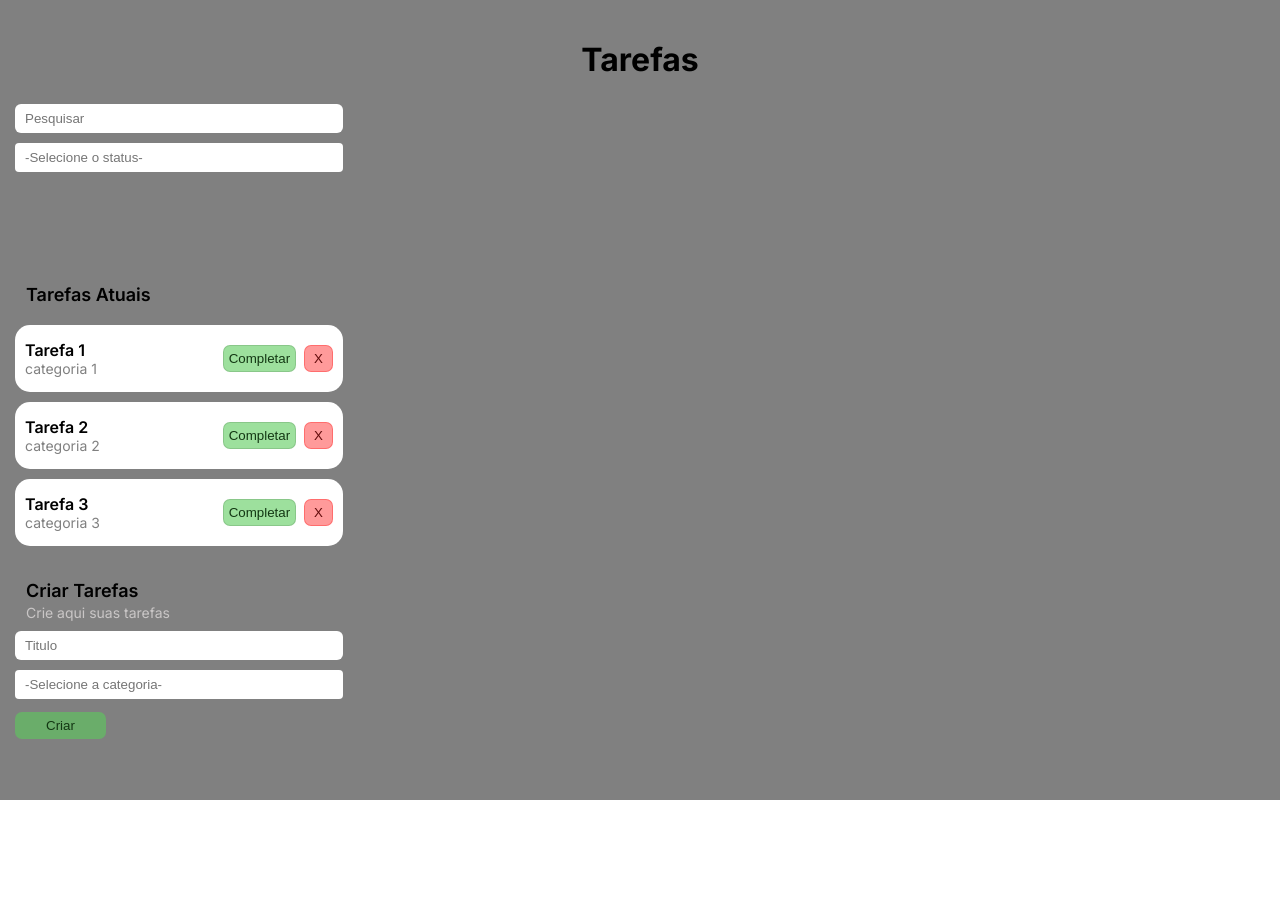
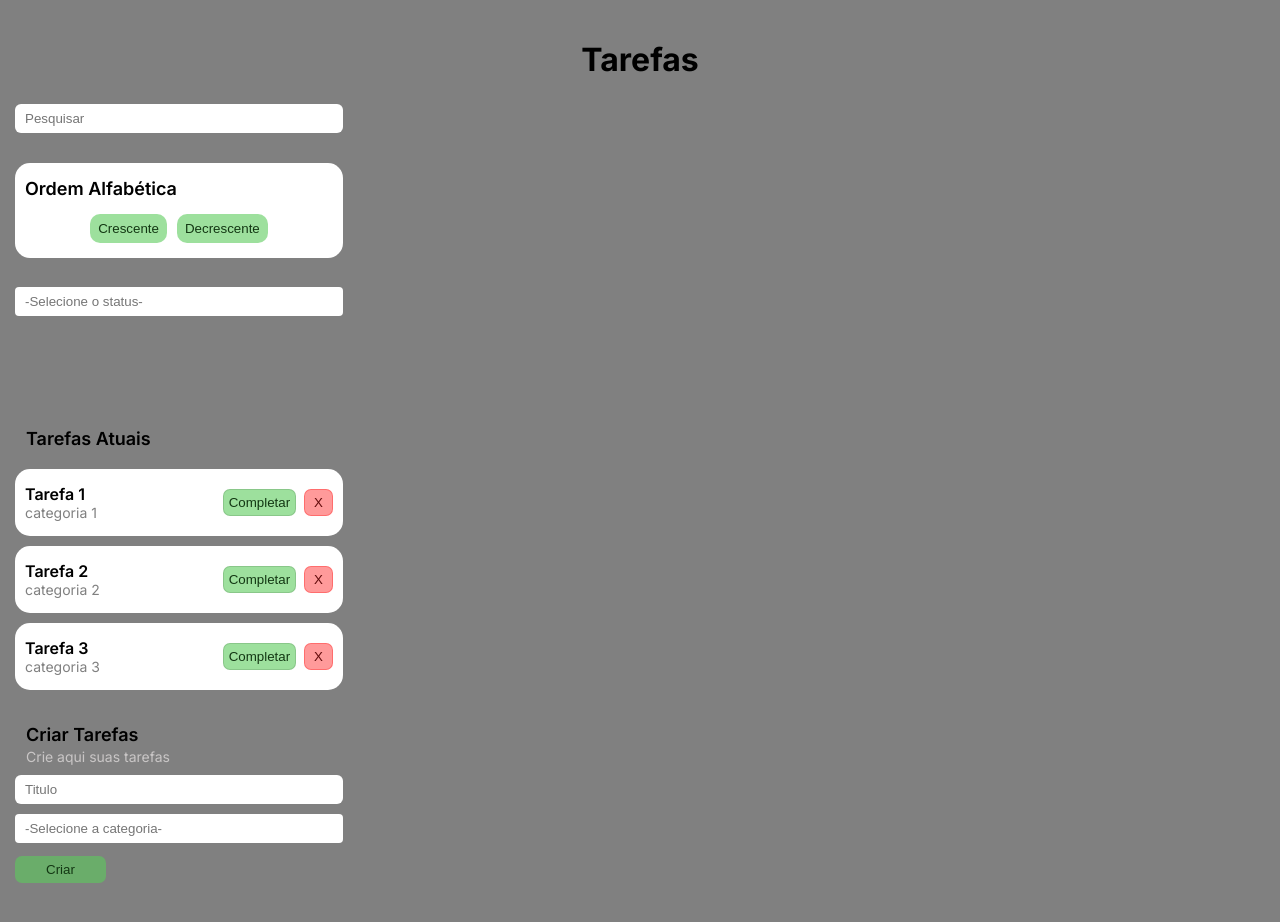
Before and after one commit to hellenpaula/to-do-list, a React (Vite) app: page / in a window 1280 px wide. Shown: the top 922 px of the page. Before the commit the page ends 801 px from the top, so only its background shows below. Built offline with nearby package versions, Linux system fonts and the light colour scheme.

Commit message:
feat: criando funcionalidade de ordenação de tarefas

```diff
--- a/src/App.css
+++ b/src/App.css
@@ -8,7 +8,7 @@
 
 .App {
     min-width:100%;
-    min-height: 100vh;
+    /* min-height: 1000vh; */
     background-color: grey;
     font-family: "Inter";
 }
@@ -20,6 +20,7 @@
 
 .container {
     padding: 40px 15px;
+    min-height: 129vh;
 }
 
 .containerAreaTarefas {
--- a/src/App.jsx
+++ b/src/App.jsx
@@ -9,6 +9,8 @@ import TodoForm from './components/criacaoTarefas/TodoForm';
 
 import Search from './components/filtragem/Search';
 import DropDown from './components/criacaoTarefas/DropDown';
+
+import Order from './components/filtragem/Order';
 
 function App() {
   // todo padrão:
@@ -114,6 +116,39 @@ function App() {
     setTodosSearch(newTodosStatus);
   }
 
+  function verificationButton(e) {
+        // console.log(e.target.value);
+        // console.log("função verification button");
+        if (e.target.value === "Crescente") {
+            ascendingOrder();
+        } else {
+            descendingOrder();
+        }
+    }
+
+  function ascendingOrder() {
+    console.log("Ordenando");
+
+    // mapeia o state todos mostrado na tela e cria um array apenas com os titulos
+    // das tarefas;
+    const newArrayOrdenado = [...todosSearch].sort((a, b) => a.text.localeCompare(b.text));
+    // todosSearch.sort((a, b) => a.text.localeCompare(b.text));
+    setTodosSearch(newArrayOrdenado);
+    setTodos(newArrayOrdenado);
+
+
+  }
+
+  function descendingOrder() {
+    console.log("Desordenando");
+
+    const newArrayDesordenado = [...todosSearch].reverse((a, b) => b.text.localeCompare(a.text));
+    setTodosSearch(newArrayDesordenado);
+    setTodos(newArrayDesordenado);
+
+  }
+
+
 console.log(todosSearch);
 
   return (
@@ -122,6 +157,10 @@ console.log(todosSearch);
         <h1 className='tituloApp'>Tarefas</h1>
 
         <Search inputSearch={inputSearch} setInputSearch={setInputSearch} searchTarefa2={searchTarefa}/>
+
+        {/* área de ordenação: */}
+        <Order /* functionAscendingOrder */ascendingOrder={ascendingOrder} /* functionDescendingOrder */descendingOrder={descendingOrder} verificationButtonParent={verificationButton}/>
+
 
         {/* aplicando componente dropdown novamente para o status */}
 
--- a/src/components/criacaoTarefas/TodoForm.jsx
+++ b/src/components/criacaoTarefas/TodoForm.jsx
@@ -5,7 +5,7 @@ import DropDown from "./DropDown";
 import "./TodoForm.css";
 
 
-function TodoForm( {todos, setTodos} ) {
+function TodoForm( {todos, setTodos, todosSearch, setTodosSearch} ) {
 
     const [tituloTarefa, setTituloTarefa] = useState("");
 
@@ -13,6 +13,7 @@ function TodoForm( {todos, setTodos} ) {
 
     function validacaoInputs(e) {
         e.preventDefault();
+        console.log("Clicou");
         // ao submeter ele seta category com o valor enviado como props pelo filho "dropdown";
 
         // validação de campos:
@@ -33,6 +34,8 @@ function TodoForm( {todos, setTodos} ) {
         ];
         console.log(newTodos);
         setTodos(newTodos);
+        setTodosSearch(newTodos);
+
         console.log(todos);
     }
 
--- /dev/null
+++ b/src/components/filtragem/Order.css
@@ -0,0 +1,29 @@
+
+.containerOrder {
+    background-color: white;
+    max-width: 328px;
+    margin: 30px 0px 19px;
+    padding: 15px 10px;
+    border-radius: 15px;
+}
+
+.tituloAreaOrder {
+    text-align: left;
+    font-size: 18px;
+    font-weight: 600;
+}
+
+.containerOrderButtons {
+    display: flex;
+    justify-content: center;
+    padding: 15px 0px 0px;
+    gap: 10px;
+}
+
+.orderButton {
+    padding: 7px 8px;
+    border-radius: 10px;
+    border: none;
+    background-color: #5bcc5b98;
+    color: rgb(19, 55, 19);
+}
--- /dev/null
+++ b/src/components/filtragem/Order.jsx
@@ -0,0 +1,37 @@
+
+import './Order.css';
+
+function Order({ascendingOrder, descendingOrder, verificationButtonParent}) {
+
+    // function verificationButton(e) {
+    //     console.log(e.target.value);
+    //     if (e.target.value === "Crescente") {
+    //         ascendingOrder(e);
+    //     } else {
+    //         descendingOrder();
+    //     }
+    // }
+
+
+    return (
+        <div className="containerOrder">
+            <h2 className="tituloAreaOrder">Ordem Alfabética</h2>
+
+            <div className="containerOrderButtons">
+                <button className="orderButton crescenteButton" onClick={(e) => {
+                    verificationButtonParent(e);
+                    // console.log(e);
+                }}
+                value={"Crescente"}>Crescente</button>
+
+                <button className="orderButton descrescenteButton" onClick={(e) =>{
+                    verificationButtonParent(e);
+                    // console.log(e);
+                }}
+                value={"Decrescente"}>Decrescente</button>
+            </div>
+        </div>
+    )
+}
+
+export default Order;
--- a/src/index.css
+++ b/src/index.css
@@ -1,3 +1,8 @@
+
+body {
+  min-height: 100%;
+}
+
 /* :root {
   --text: #6b6375;
   --text-h: #08060d;
```
Also changed, not shown: 1 other file (tests, documents, lock files or other folders).
